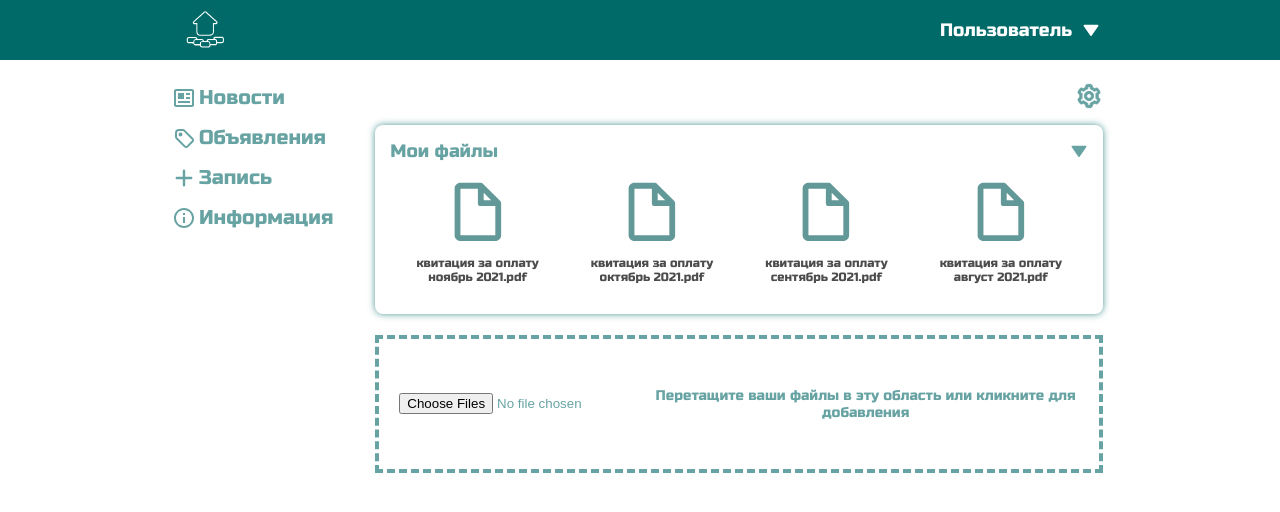
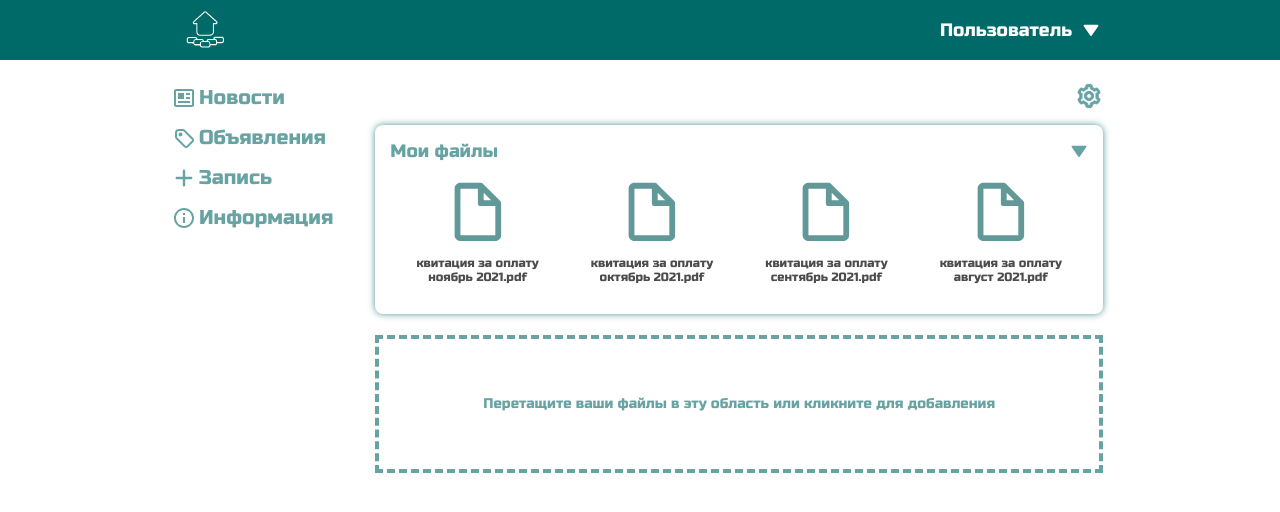
Before and after one commit to anti-kon/PolyLK, a React (Create React App) app in the folder frontend/: page /account in a window 1280 px wide. Shown: the top 512 px of the page. Built offline with nearby package versions, Linux system fonts and the light colour scheme.

Commit message:
make ui fix

```diff
--- a/frontend/src/components/UI/drag_and_drop/DropFileUpload.module.css
+++ b/frontend/src/components/UI/drag_and_drop/DropFileUpload.module.css
@@ -15,6 +15,13 @@
     cursor: pointer;
 }
 
+.dropFileBody input {
+    width: 0;
+    height: 0;
+    background: none;
+    border: none;
+}
+
 .dropFileBody:hover {
     border: #3e8d8d dashed 4px;
     color: #3e8d8d;
```
